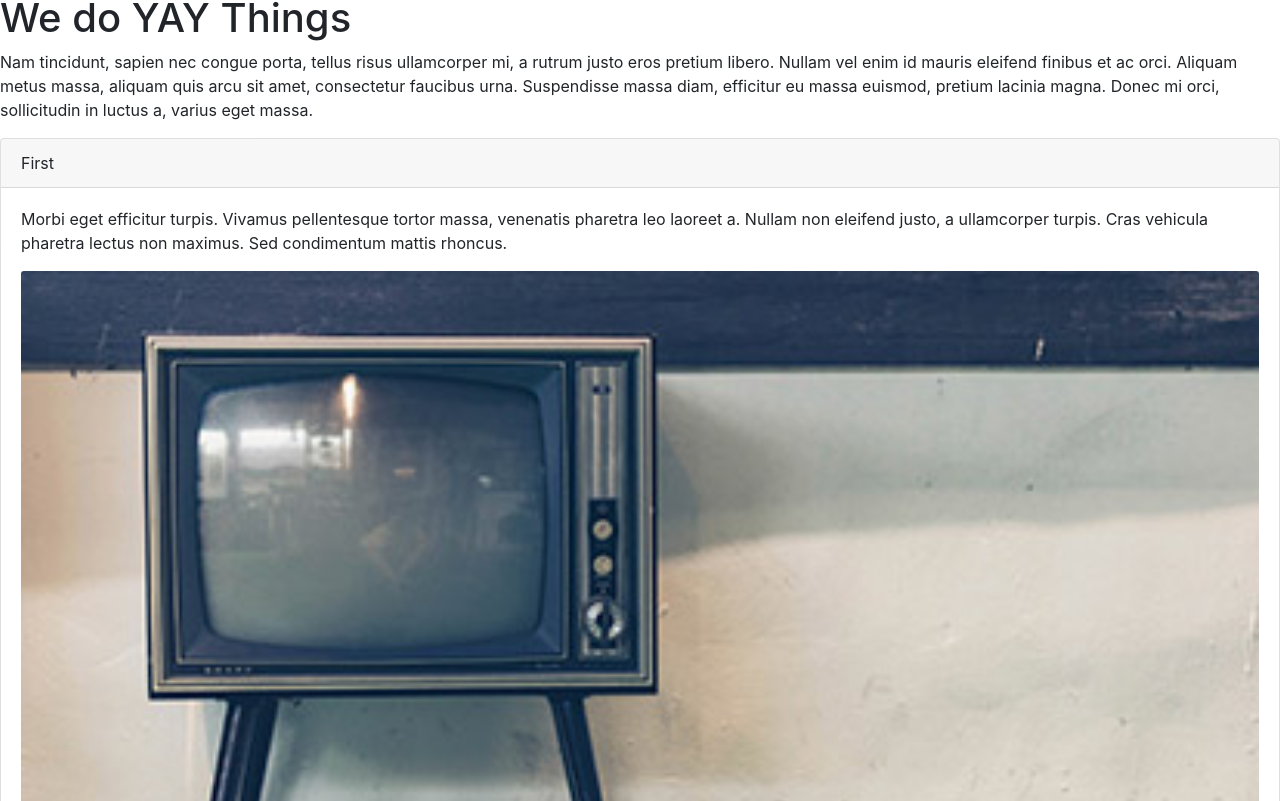
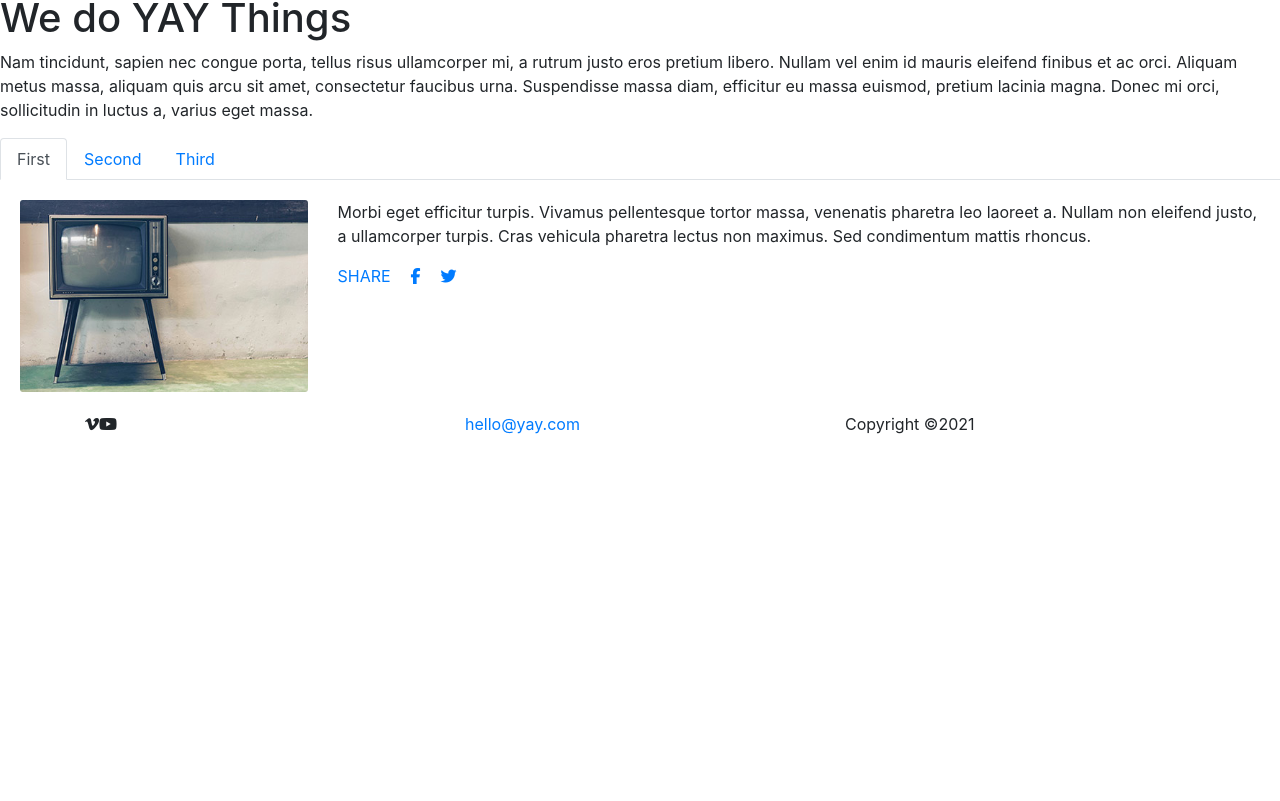
Before and after one commit to VisueltSett/css-frameworks-ca, a React (Create React App) app: page / in a window 1280 px wide. Shown: the part 519-1320 px from the top of the page. After the commit the page ends 971 px from the top, so only its background shows below. Built offline with nearby package versions, Linux system fonts and the light colour scheme.

Commit message:
edits Home.js

```diff
--- a/package.json
+++ b/package.json
@@ -10,6 +10,7 @@
     "react": "^17.0.2",
     "react-bootstrap": "^1.5.2",
     "react-dom": "^17.0.2",
+    "react-router-dom": "^5.2.0",
     "react-scripts": "4.0.3",
     "web-vitals": "^1.1.1"
   },
--- a/src/components/Home.js
+++ b/src/components/Home.js
@@ -1,32 +1,18 @@
 import React from 'react';
-import Navbar from 'react-bootstrap/Navbar';
-import Nav from 'react-bootstrap/Nav';
-import Form from 'react-bootstrap/Form';
-import Button from 'react-bootstrap/Button';
 import Carousel from 'react-bootstrap/Carousel';
 import Accordion from 'react-bootstrap/Accordion';
 import Card from 'react-bootstrap/Card';
 import Tabs from 'react-bootstrap/Tabs';
-
+import Tab from 'react-bootstrap/Tab';
+import Col from 'react-bootstrap/Col';
+import Row from 'react-bootstrap/Row';
+import Container from 'react-bootstrap/Container';
+import Navigation  from "./Navigation";
 
 function Home() {
     return (
         <>
-        <Navbar bg="light" expand="lg">
-            <Navbar.Brand href="#home">The YAY Company</Navbar.Brand>
-            <Navbar.Toggle aria-controls="basic-navbar-nav" />
-            <Navbar.Collapse id="basic-navbar-nav">
-                <Nav className="mr-auto">
-                <Nav.Link href="#home">Home</Nav.Link>
-                <Nav.Link href="#news">News</Nav.Link>
-                <Nav.Link href="#contact">Contact</Nav.Link>
-                </Nav>
-                <Form inline>
-                <Form.Control type="text" placeholder="Search" className="mr-sm-2" />
-                <Button variant="outline-success">Go</Button>
-                </Form>
-            </Navbar.Collapse>
-        </Navbar>
+        <Navigation />
         <Carousel>
             <Carousel.Item>
                 <img
@@ -53,7 +39,7 @@ function Home() {
         <h1>We do YAY Things</h1>
         <p>Nam tincidunt, sapien nec congue porta, tellus risus ullamcorper mi, a rutrum justo eros pretium libero. Nullam vel enim id mauris eleifend finibus et ac orci. Aliquam metus massa, aliquam quis arcu sit amet, consectetur faucibus urna. Suspendisse massa diam, efficitur eu massa euismod, pretium lacinia magna. Donec mi orci, sollicitudin in luctus a, varius eget massa.</p>
 
-        <Accordion defaultActiveKey="0">
+        <Accordion defaultActiveKey="0" className="d-md-none">
             <Card>
                 <Accordion.Toggle as={Card.Header} eventKey="0">
                 First
@@ -106,7 +92,80 @@ function Home() {
                 </Accordion.Collapse>
             </Card>
         </Accordion>
+        <div className="d-none d-md-block">
+        <Tabs defaultActiveKey="first" id="uncontrolled-tab-example">
+            <Tab eventKey="first" title="First">
+                  <Card.Body>
+                    <Row>
+                        <Col sm={3}>
+                            <Card.Img src="/Tab images/tab-1.jpg" alt="first-tab"/>
+                        </Col>
+                        <Col sm={9}>
+                            <Card.Text>
+                            Morbi eget efficitur turpis. Vivamus pellentesque tortor massa, venenatis pharetra leo laoreet a. Nullam non eleifend justo, a ullamcorper turpis. Cras vehicula pharetra lectus non maximus. Sed condimentum mattis rhoncus.
+                            </Card.Text>
 
+                            <Card.Link href="#">SHARE</Card.Link>
+                            <Card.Link href="#"><i class="fab fa-facebook-f"></i></Card.Link>
+                            <Card.Link href="#"><i class="fab fa-twitter"></i></Card.Link>
+                        </Col>
+                    </Row>
+                 </Card.Body>
+            </Tab>
+            <Tab eventKey="second" title="Second">
+                  <Card.Body>
+                    <Row>
+                        <Col sm={3}>
+                            <Card.Img src="/Tab images/tab-2.jpg" alt="second-tab"/>
+                        </Col>
+                        <Col sm={9}>
+                            <Card.Text>
+                            Morbi eget efficitur turpis. Vivamus pellentesque tortor massa, venenatis pharetra leo laoreet a. Nullam non eleifend justo, a ullamcorper turpis. Cras vehicula pharetra lectus non maximus. Sed condimentum mattis rhoncus.
+                            </Card.Text>
+
+                            <Card.Link href="#">SHARE</Card.Link>
+                            <Card.Link href="#"><i class="fab fa-facebook-f"></i></Card.Link>
+                            <Card.Link href="#"><i class="fab fa-twitter"></i></Card.Link>
+                        </Col>
+                    </Row>
+                 </Card.Body>
+            </Tab>
+            <Tab eventKey="third" title="Third">
+                 <Card.Body>
+                    <Row>
+                        <Col sm={3}>
+                            <Card.Img src="/Tab images/tab-3.jpg" alt="third-tab"/>
+                        </Col>
+                        <Col sm={9}>
+                            <Card.Text>
+                            Morbi eget efficitur turpis. Vivamus pellentesque tortor massa, venenatis pharetra leo laoreet a. Nullam non eleifend justo, a ullamcorper turpis. Cras vehicula pharetra lectus non maximus. Sed condimentum mattis rhoncus.
+                            </Card.Text>
+
+                            <Card.Link href="#">SHARE</Card.Link>
+                            <Card.Link href="#"><i class="fab fa-facebook-f"></i></Card.Link>
+                            <Card.Link href="#"><i class="fab fa-twitter"></i></Card.Link>
+                        </Col>
+                    </Row>
+                 </Card.Body>
+            </Tab>
+        </Tabs>
+    </div>
+    <footer>
+        <Container>
+        <Row>
+            <Col xs={12} md={4}>
+                <i class="fab fa-vimeo-v"></i>
+                <i class="fab fa-youtube"></i>
+            </Col>
+            <Col>
+                <a href="mailto:hello@yay.com">hello@yay.com</a>
+            </Col>
+            <Col>
+                <p>Copyright &copy;2021</p>
+            </Col>
+        </Row>
+        </Container>
+    </footer>
 
         </>
     );
--- /dev/null
+++ b/src/components/Navigation.js
@@ -0,0 +1,30 @@
+import React from 'react'
+import Navbar from 'react-bootstrap/Navbar';
+import Nav from 'react-bootstrap/Nav';
+import Form from 'react-bootstrap/Form';
+import Button from 'react-bootstrap/Button';
+
+
+function Navigation() {
+    return (
+        <>
+             <Navbar bg="light" expand="lg">
+            <Navbar.Brand href="#home">The YAY Company</Navbar.Brand>
+            <Navbar.Toggle aria-controls="basic-navbar-nav" />
+            <Navbar.Collapse id="basic-navbar-nav">
+                <Nav className="mr-auto">
+                <Nav.Link href="#home">Home</Nav.Link>
+                <Nav.Link href="#news">News</Nav.Link>
+                <Nav.Link href="">Contact</Nav.Link>
+                </Nav>
+                <Form inline>
+                <Form.Control type="text" placeholder="Search" className="mr-sm-2" />
+                <Button variant="outline-success">Go</Button>
+                </Form>
+            </Navbar.Collapse>
+        </Navbar>
+        </>
+    );
+}
+
+export default Navigation;
```
Also changed, not shown: src/components/Contact.js (added, +51 -0 lines), 1 other file (tests, documents, lock files or other folders).
